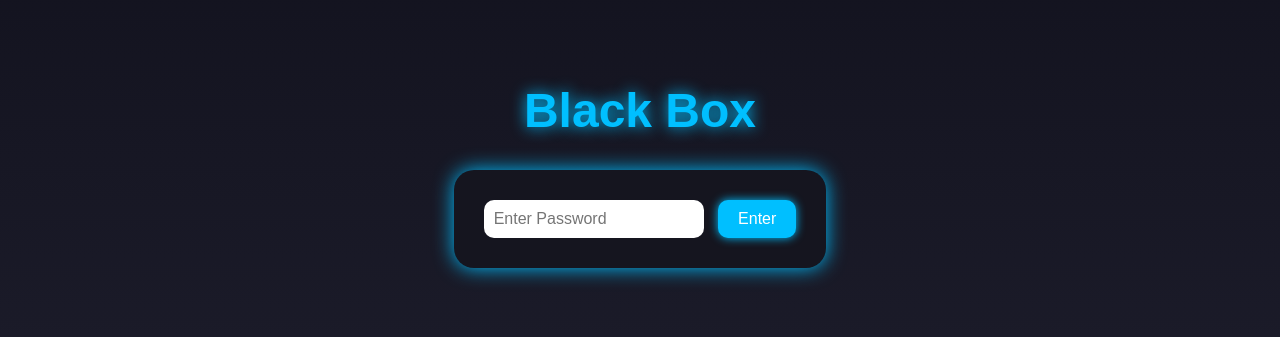
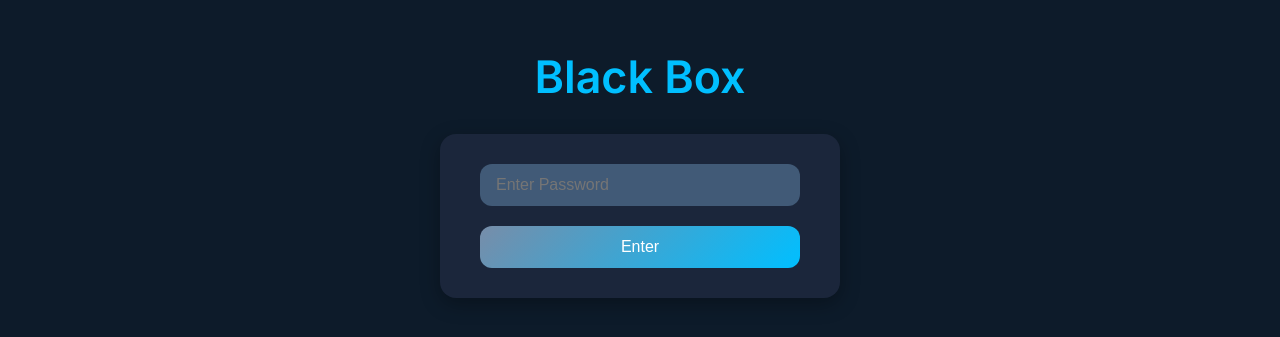
Before and after one commit to Midnightred04/BlueBox, a plain HTML site: page index.html in a window 1280 px wide. Shown: the part 241-578 px from the top of the page. Drawn offline with Linux system fonts and the light colour scheme.

Commit message:
Update index.html

```diff
--- a/index.html
+++ b/index.html
@@ -1,59 +1,81 @@
 <!DOCTYPE html>
 <html lang="en">
 <head>
-  <meta charset="UTF-8" />
+  <meta charset="UTF-8"/>
   <meta name="viewport" content="width=device-width, initial-scale=1.0"/>
   <title>Black Box</title>
+  <link href="https://fonts.googleapis.com/css2?family=Inter:wght@400;600&display=swap" rel="stylesheet">
   <style>
+    :root {
+      --blue-1: #0d1b2a;
+      --blue-2: #1b263b;
+      --blue-3: #415a77;
+      --blue-4: #778da9;
+      --accent: #00bfff;
+      --text-light: #f1f5f9;
+      --shadow: rgba(0, 0, 0, 0.3);
+    }
+
+    * {
+      box-sizing: border-box;
+    }
+
     body {
       margin: 0;
-      font-family: 'Orbitron', sans-serif;
-      background: linear-gradient(to bottom, #0f0f1a, #1f1f2e);
-      color: white;
+      height: 100vh;
+      font-family: 'Inter', sans-serif;
+      background-color: var(--blue-1);
+      color: var(--text-light);
       display: flex;
       flex-direction: column;
       align-items: center;
       justify-content: center;
-      height: 100vh;
     }
 
     h1 {
-      font-size: 3rem;
-      margin-bottom: 2rem;
-      color: #00bfff;
-      text-shadow: 0 0 15px #00bfff;
+      font-size: 2.8rem;
+      color: var(--accent);
+      margin-bottom: 30px;
+      text-align: center;
     }
 
     .login-box {
-      background: #15151f;
-      padding: 30px;
-      border-radius: 20px;
-      box-shadow: 0 0 20px #00bfff;
+      background-color: var(--blue-2);
+      padding: 30px 40px;
+      border-radius: 16px;
+      box-shadow: 0 6px 20px var(--shadow);
+      display: flex;
+      flex-direction: column;
+      align-items: center;
+      width: 90%;
+      max-width: 400px;
     }
 
     input[type="password"] {
-      padding: 10px;
+      padding: 12px 16px;
       font-size: 1rem;
       border: none;
-      border-radius: 10px;
-      margin-right: 10px;
-      width: 200px;
+      border-radius: 12px;
+      background-color: var(--blue-3);
+      color: white;
+      width: 100%;
+      margin-bottom: 20px;
     }
 
     button {
-      padding: 10px 20px;
+      padding: 12px 20px;
       font-size: 1rem;
       border: none;
-      border-radius: 10px;
-      background-color: #00bfff;
+      border-radius: 12px;
+      background: linear-gradient(135deg, var(--blue-4), var(--accent));
       color: white;
       cursor: pointer;
-      box-shadow: 0 0 10px #00bfff;
-      transition: 0.3s;
+      transition: background 0.3s ease;
+      width: 100%;
     }
 
     button:hover {
-      background-color: #009acd;
+      background: linear-gradient(135deg, var(--accent), var(--blue-4));
     }
   </style>
 </head>
```
